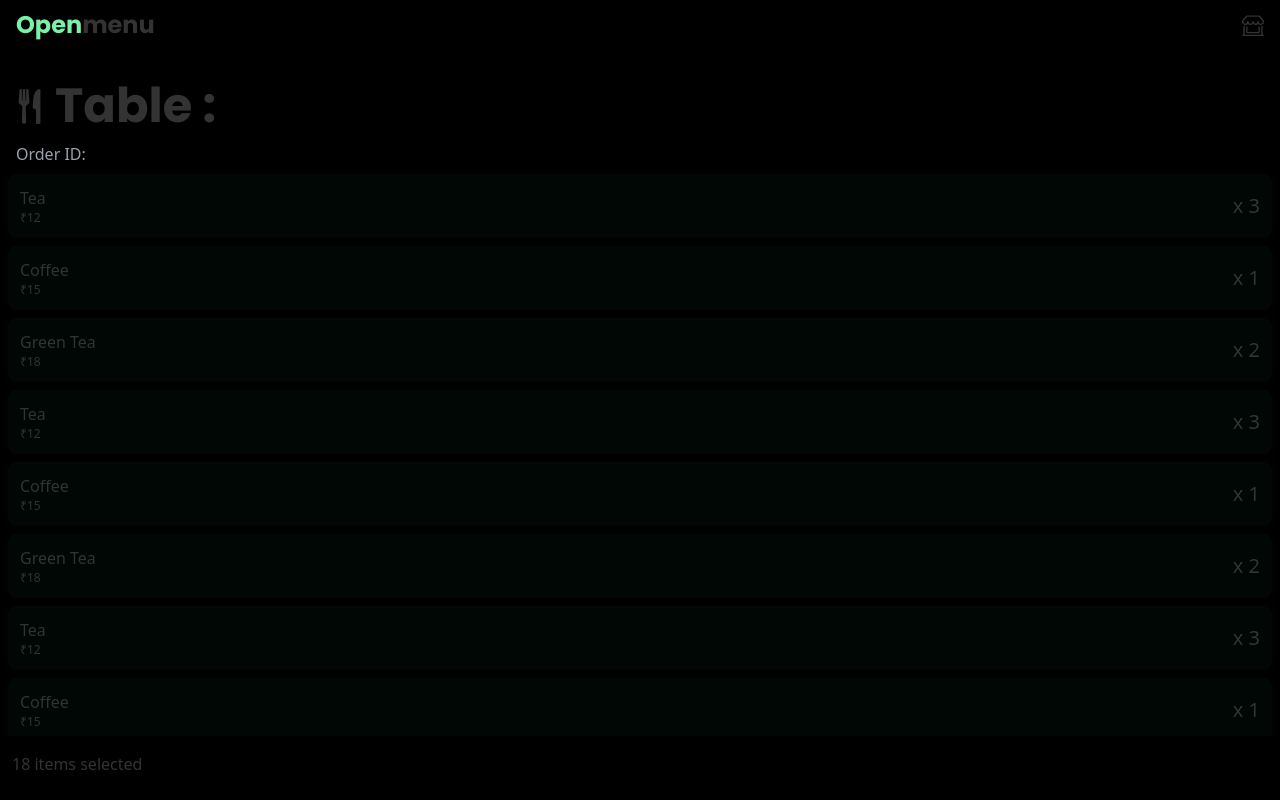
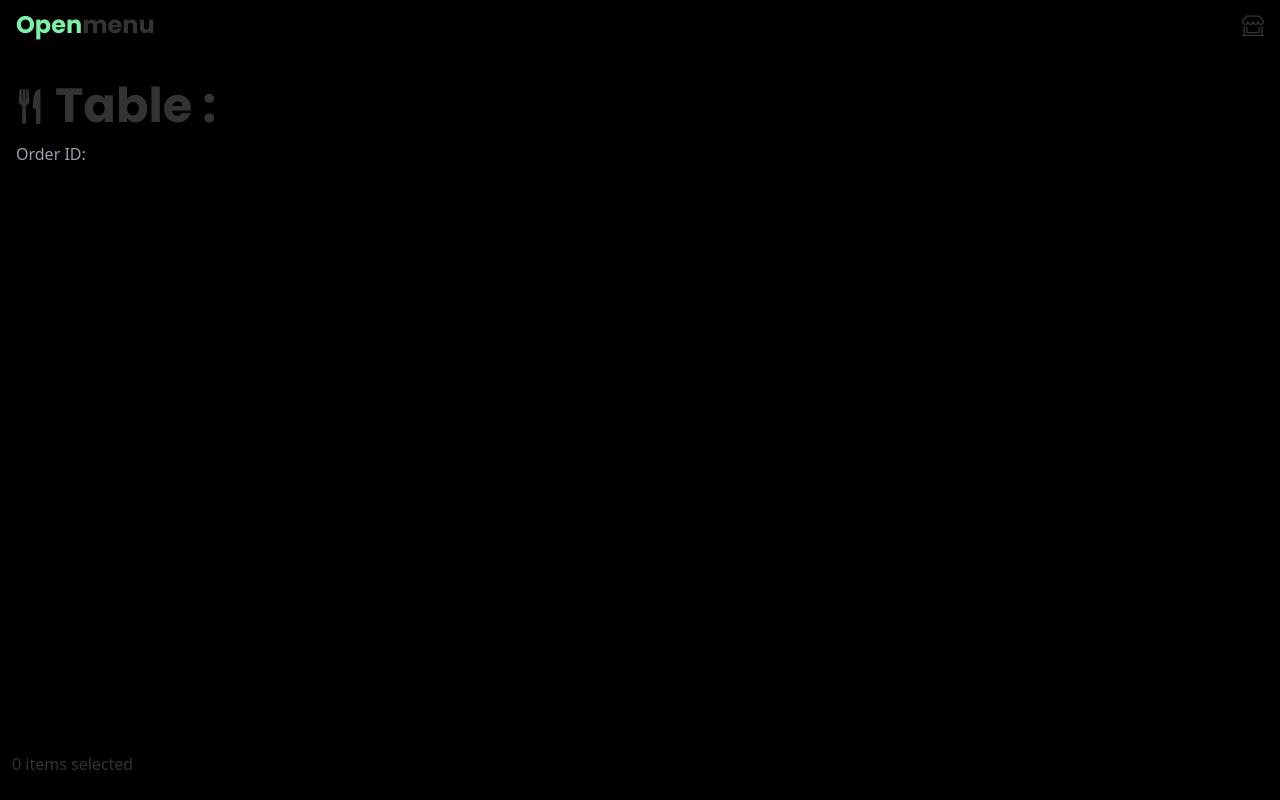
Before and after one commit to me-junaid/openmenu, a React (Vite) app: page /order in a window 1280 px wide. Built offline with nearby package versions, Linux system fonts and the light colour scheme.

Commit message:
Changing the UI.

```diff
--- a/src/components/HomePage/ItemFeed.jsx
+++ b/src/components/HomePage/ItemFeed.jsx
@@ -16,7 +16,7 @@ export const ItemFeed = () => {
       <div className='p-2 mt-0 space-y-2 mb-[230px] rounded-2xl '>
         {itemsInMenus.map((item, index) => (
           <div key={index} className='bg-[#020901] py-2 pl-2 pr-3 rounded-2xl flex'>
-            <div className="w-23 h-23 bg-white rounded-2xl shrink-0"></div>
+            <div className="w-23 h-23 bg-[#0b0e0a] rounded-2xl shrink-0"></div>
             <div className="grow ml-3">
               <p className='text-xl font-semibold text-green-200'>{item.name}</p>
               <p className='text-gray-200'>₹{item.price}</p>
--- a/src/contexts/ItemsContext.jsx
+++ b/src/contexts/ItemsContext.jsx
@@ -127,135 +127,7 @@ export const ItemsProvider = ({ children }) => {
   const [orderSelection, setOrderSelection] = useState(false)
   const [confirmOrder, setConfirmOrder] = useState(false)
 
-  const [selectedItems, setSelectedItems] = useState([
-    {
-      "categoryId": 1,
-      "name": "Tea",
-      "price": 12,
-      "quantity": 3,
-      "img": "tea.png"
-    },
-    {
-      "categoryId": 1,
-      "name": "Coffee",
-      "price": 15,
-      "quantity": 1,
-      "img": "coffee.png"
-    },
-    {
-      "categoryId": 2,
-      "name": "Green Tea",
-      "price": 18,
-      "quantity": 2,
-      "img": "green-tea.png"
-    },
-    {
-      "categoryId": 1,
-      "name": "Tea",
-      "price": 12,
-      "quantity": 3,
-      "img": "tea.png"
-    },
-    {
-      "categoryId": 1,
-      "name": "Coffee",
-      "price": 15,
-      "quantity": 1,
-      "img": "coffee.png"
-    },
-    {
-      "categoryId": 2,
-      "name": "Green Tea",
-      "price": 18,
-      "quantity": 2,
-      "img": "green-tea.png"
-    },
-    {
-      "categoryId": 1,
-      "name": "Tea",
-      "price": 12,
-      "quantity": 3,
-      "img": "tea.png"
-    },
-    {
-      "categoryId": 1,
-      "name": "Coffee",
-      "price": 15,
-      "quantity": 1,
-      "img": "coffee.png"
-    },
-    {
-      "categoryId": 2,
-      "name": "Green Tea",
-      "price": 18,
-      "quantity": 2,
-      "img": "green-tea.png"
-    },
-    {
-      "categoryId": 1,
-      "name": "Tea",
-      "price": 12,
-      "quantity": 3,
-      "img": "tea.png"
-    },
-    {
-      "categoryId": 1,
-      "name": "Coffee",
-      "price": 15,
-      "quantity": 1,
-      "img": "coffee.png"
-    },
-    {
-      "categoryId": 2,
-      "name": "Green Tea",
-      "price": 18,
-      "quantity": 2,
-      "img": "green-tea.png"
-    },
-    {
-      "categoryId": 1,
-      "name": "Tea",
-      "price": 12,
-      "quantity": 3,
-      "img": "tea.png"
-    },
-    {
-      "categoryId": 1,
-      "name": "Coffee",
-      "price": 15,
-      "quantity": 1,
-      "img": "coffee.png"
-    },
-    {
-      "categoryId": 2,
-      "name": "Green Tea",
-      "price": 18,
-      "quantity": 2,
-      "img": "green-tea.png"
-    },
-    {
-      "categoryId": 1,
-      "name": "Tea",
-      "price": 12,
-      "quantity": 3,
-      "img": "tea.png"
-    },
-    {
-      "categoryId": 1,
-      "name": "Coffee",
-      "price": 15,
-      "quantity": 1,
-      "img": "coffee.png"
-    },
-    {
-      "categoryId": 2,
-      "name": "Green Tea",
-      "price": 18,
-      "quantity": 2,
-      "img": "green-tea.png"
-    }
-  ]
-  )
+  const [selectedItems, setSelectedItems] = useState([])
 
   const [selectedCategory, setSelectedCategory] = useState(0)
 
```
